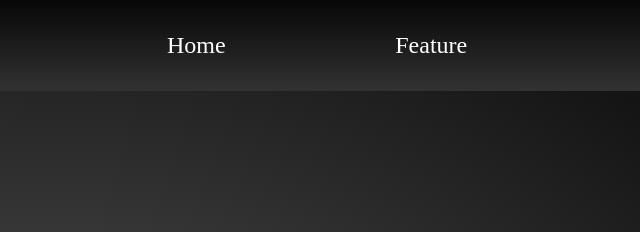
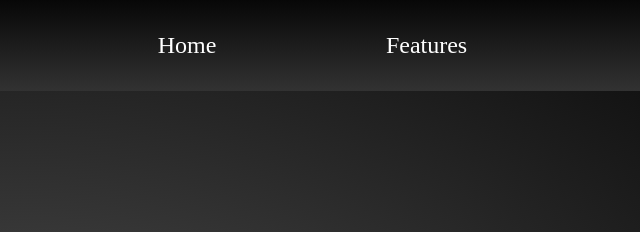
Before and after one commit to kayoJr/One-Color-UI-Design, a plain HTML site: page index.html in a window 1280 px wide. Shown: the top 232 px of the page, 640-1280 px from the left. Drawn offline with nearby package versions, Linux system fonts and the light colour scheme; a web font is replaced by a local one.

Commit message:
modified:   index.html

```diff
--- a/index.html
+++ b/index.html
@@ -21,7 +21,7 @@
               <div class="nav mr-10">
                 <ul>
                   <li><a href="#">Home</a></li>
-                  <li><a href="#">Feature</a></li>
+                  <li><a href="#">Features</a></li>
                 </ul>
               </div>
             </nav>
```
